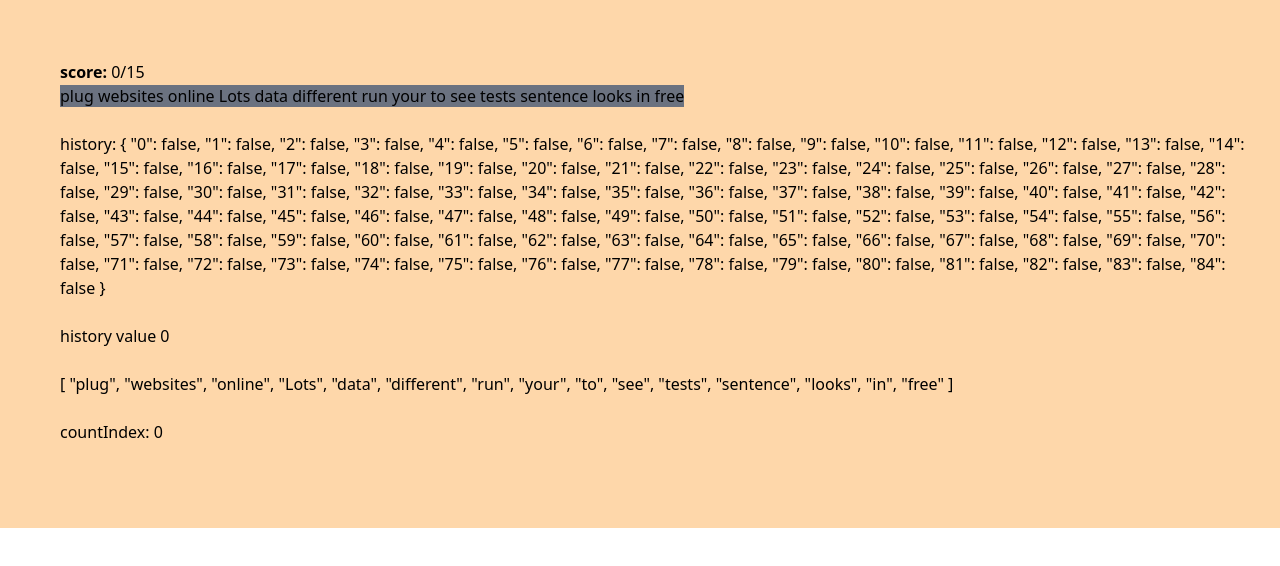
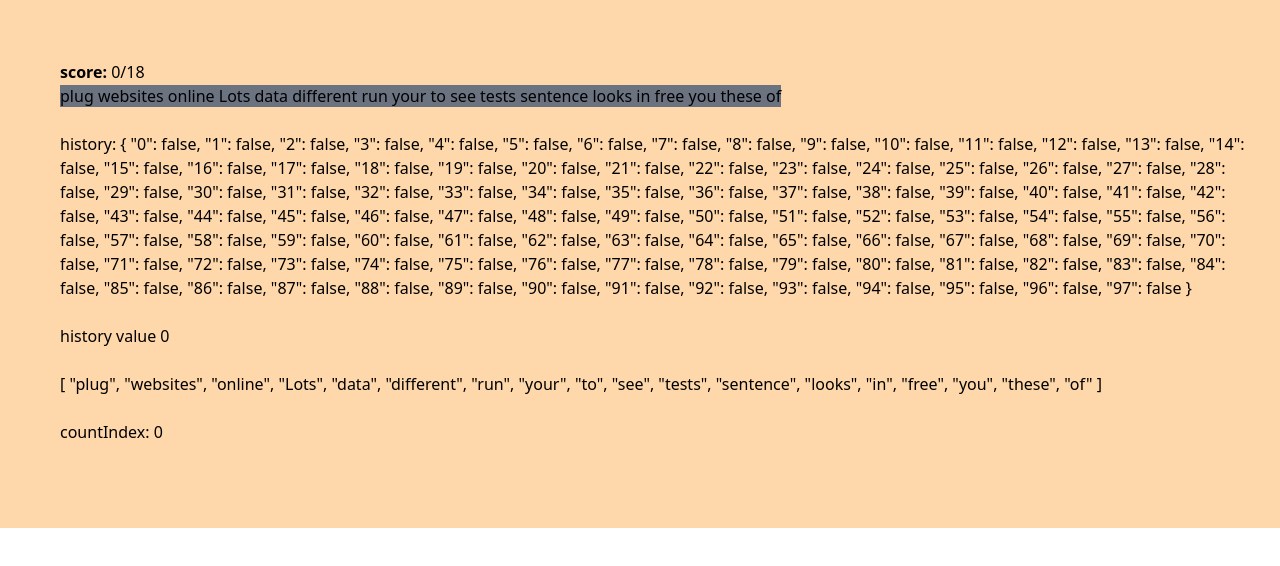
Before and after one commit to c3bosskung/testType, a Vue app: page / in a window 1280 px wide. Shown: the top 566 px of the page. Built offline with nearby package versions, Linux system fonts and the light colour scheme.

Commit message:
add text when finish

```diff
--- a/src/App.vue
+++ b/src/App.vue
@@ -17,10 +17,9 @@ let wordArr = ['see', 'how', 'your', 'sentence', 'looks', 'with', 'different', '
 
 let word = []
 
-for (let i = 0; i < 20; i++) {
+for (let i = 0; i < 50; i++) {
   let ranWord = wordArr[Math.floor(Math.random() * wordArr.length)]
   if(word.every(e => e !== ranWord)) {
-    i--
     word.push(ranWord)
   }
 }
@@ -73,7 +72,7 @@ window.addEventListener('keydown', (event) => {
 <template>
   <div class="w-full p-10 bg-orange-200">
     <div class="w-full m-5 ">
-      <h2> <b>score: </b> {{ score }}/{{ spiltWord.length }}</h2>
+      <h2> <b>score: </b> {{ score }}/{{ spiltWord.length }} {{ score === spiltWord.length? 'finish' : '' }}</h2>
       <span v-for="(item,index) in word" :key="index"
             :class=" isCorrect(word, letter, index)? 'bg-green-500' : index > countIndex - 1? 'bg-gray-500' : 'bg-red-500' ">{{
           item
```
